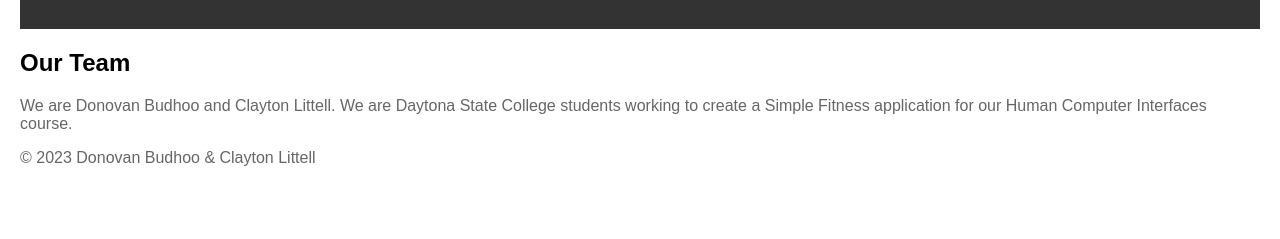
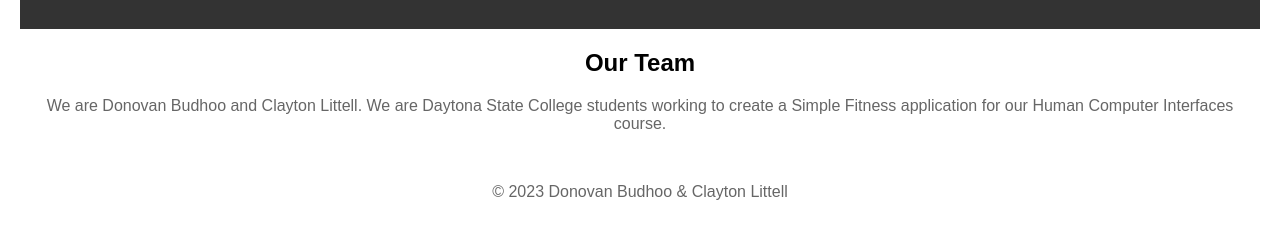
Before and after one commit to LittellC25/SimpleFitnessApplication, a plain HTML site: page LearnMore.html in a window 1280 px wide. Shown: the part 109-348 px from the top of the page. Drawn offline with Linux system fonts and the light colour scheme.

Commit message:
Update LearnMore.html

```diff
--- a/LearnMore.html
+++ b/LearnMore.html
@@ -56,12 +56,13 @@
     </nav>
     <main>
         <section>
-            <h2>Our Team</h2>
-            <p>We are Donovan Budhoo and Clayton Littell. We are Daytona State College students working to create a Simple Fitness application for our Human Computer Interfaces course.</p>
+            <center><h2>Our Team</h2></center>
+            <center><p>We are Donovan Budhoo and Clayton Littell. We are Daytona State College students working to create a Simple Fitness application for our Human Computer Interfaces course.</p></center>
         </section>
     </main>
+    <br/>
     <footer>
-        <p>&copy; 2023 Donovan Budhoo & Clayton Littell</p>
+        <center><p>&copy; 2023 Donovan Budhoo & Clayton Littell</p></center>
     </footer>
 </body>
 </html>
```
